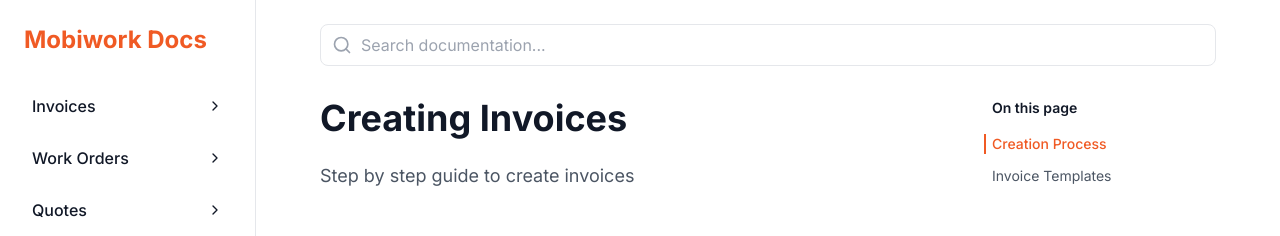
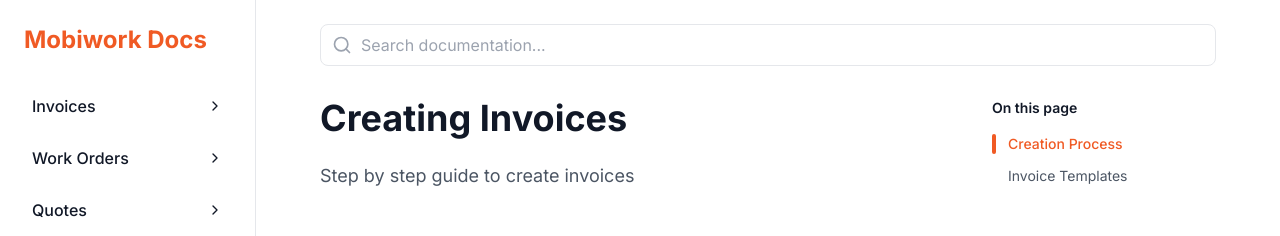
Before and after one commit to sernanic/VectorDBWithElevenLabs, a React (Vite) app: page /invoices/creating-invoices in a window 1280 px wide. Shown: the top 236 px of the page. Built offline with nearby package versions, Linux system fonts and the light colour scheme.

Commit message:
Improve Framer Motion Behavior
Adjust the Framer Motion implementation in the TableOfContents component to better align with the desired behavior as specified in the prompt.
[skip gpt_engineer]

```diff
--- a/src/components/TableOfContents.tsx
+++ b/src/components/TableOfContents.tsx
@@ -33,33 +33,36 @@ const TableOfContents = ({ subsubsections }: TableOfContentsProps) => {
     <nav className="hidden lg:block sticky top-6 self-start ml-auto w-64 pl-8">
       <div className="relative">
         <h4 className="text-sm font-semibold mb-4 text-gray-900">On this page</h4>
-        <ul className="space-y-3 text-sm relative">
-          {subsubsections.map((section) => (
-            <li key={section.id} className="relative">
-              {activeSection === section.id && (
+        <ul className="space-y-3 text-sm">
+          {subsubsections.map((section) => {
+            const isActive = activeSection === section.id;
+            return (
+              <li key={section.id} className="relative pl-4">
+                {isActive && (
                   <motion.div
                     layoutId="active-indicator"
-                  className="absolute -left-2 top-0 w-0.5 h-full bg-primary"
-                  initial={false}
+                    className="absolute left-0 top-0 w-1 h-full bg-primary rounded-full"
+                    initial={{ opacity: 0 }}
+                    animate={{ opacity: 1 }}
+                    exit={{ opacity: 0 }}
                     transition={{
                       type: "spring",
-                    stiffness: 500,
+                      stiffness: 300,
                       damping: 30,
                     }}
                   />
                 )}
                 <a
                   href={`#${section.id}`}
-                className={`block text-sm hover:text-primary transition-colors ${
-                  activeSection === section.id
-                    ? "text-primary font-medium"
-                    : "text-gray-600"
+                  className={`block hover:text-primary transition-colors ${
+                    isActive ? "text-primary font-medium" : "text-gray-600"
                   }`}
                 >
                   {section.title}
                 </a>
               </li>
-          ))}
+            );
+          })}
         </ul>
       </div>
     </nav>
```
Lines whose indentation alone changed are shown as unchanged.
